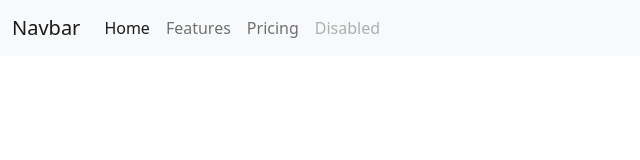
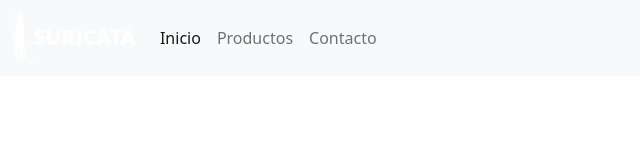
Before and after one commit to marinijilla/Desafio_Zuricata, a plain HTML site: page index.html in a window 1280 px wide. Shown: the whole page, without its empty margins (0-640 px from the left). Drawn offline with nearby package versions, Linux system fonts and the light colour scheme.

Commit message:
{ADD} se agrega el logo de Suricata

```diff
--- a/index.html
+++ b/index.html
@@ -22,16 +22,17 @@
       <!-- Barra de Navegación NAVBAR -->
       <nav class="navbar navbar-expand-lg navbar-light bg-light">
         <div class="container-fluid">
-          <a class="navbar-brand" href="#">Navbar</a>
+          <a class="navbar-brand" href="#">
+          <img src="/assets/img/logo.png" alt="Suricata" height="50"/>
+        </a>
           <button class="navbar-toggler" type="button" data-bs-toggle="collapse" data-bs-target="#navbarNavAltMarkup" aria-controls="navbarNavAltMarkup" aria-expanded="false" aria-label="Toggle navigation">
             <span class="navbar-toggler-icon"></span>
           </button>
           <div class="collapse navbar-collapse" id="navbarNavAltMarkup">
             <div class="navbar-nav">
-              <a class="nav-link active" aria-current="page" href="#">Home</a>
-              <a class="nav-link" href="#">Features</a>
-              <a class="nav-link" href="#">Pricing</a>
-              <a class="nav-link disabled">Disabled</a>
+              <a class="nav-link active" aria-current="page" href="#">Inicio</a>
+              <a class="nav-link" href="#">Productos</a>
+              <a class="nav-link" href="#">Contacto</a>
             </div>
           </div>
         </div>
```
